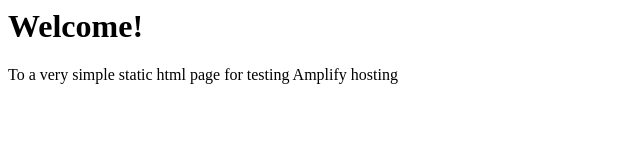
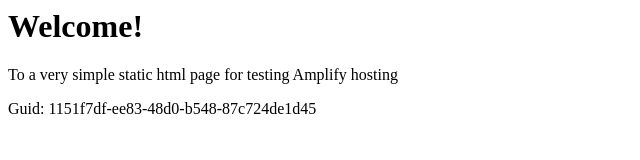
Before and after one commit to aws-aemilia-gru/Github-PR-Commit-Integration-Test-DoNotTouch-GithubWebhookPreviewCanaryTest-v1-prod-sa-east-1, a website: page src/index.html in a window 1280 px wide. Shown: the whole page, without its empty margins (0-640 px from the left). Drawn offline with Linux system fonts and the light colour scheme.

Commit message:
commit from integ tests

```diff
--- a/src/index.html
+++ b/src/index.html
@@ -1,3 +1,5 @@
+
+
 <html lang="en">
 
 <head>
@@ -10,6 +12,6 @@
 <body>
     <h1>Welcome!</h1>
     <p>To a very simple static html page for testing Amplify hosting</p>
-</body>
+    <p>Guid: 1151f7df-ee83-48d0-b548-87c724de1d45</p></body>
 
 </html>
```
